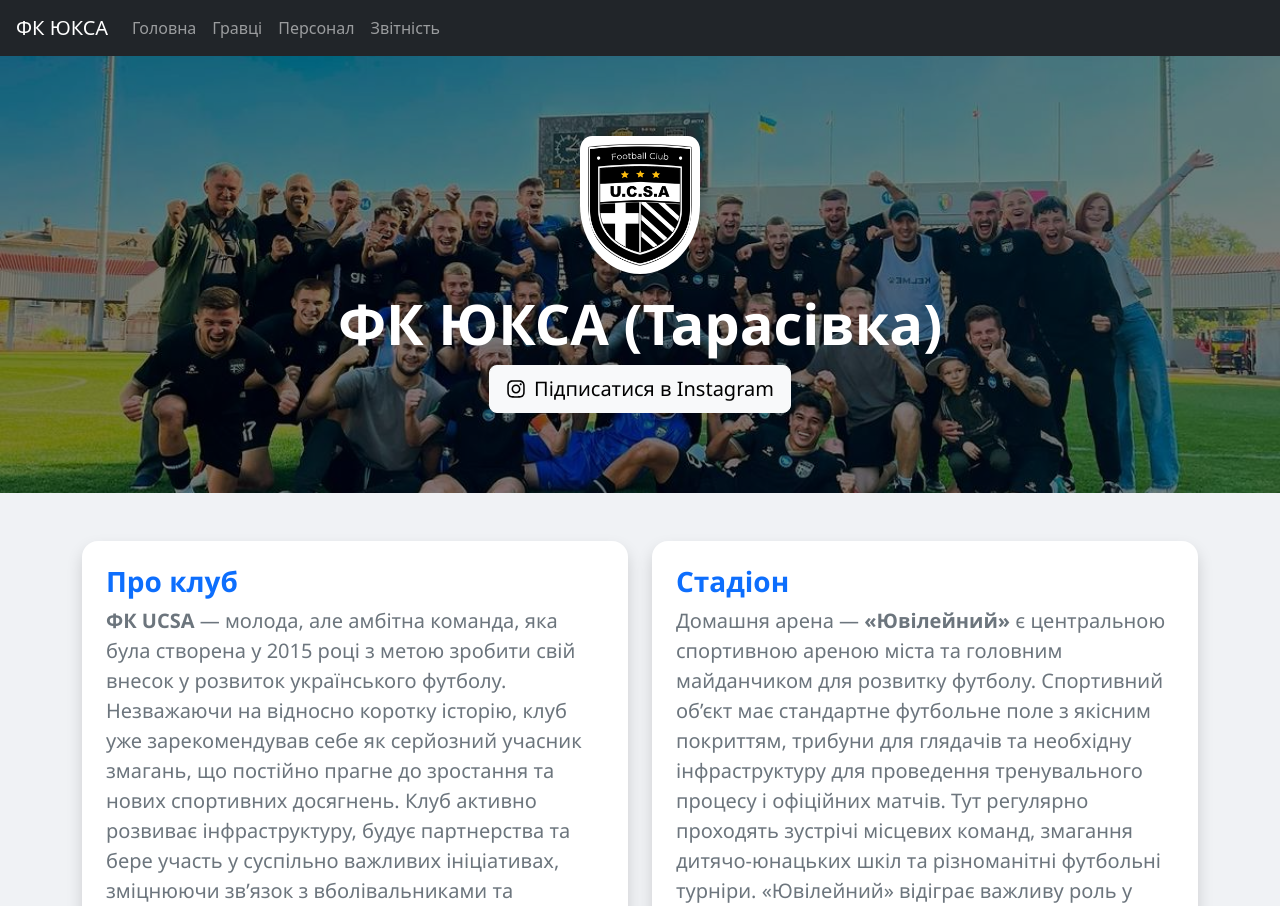
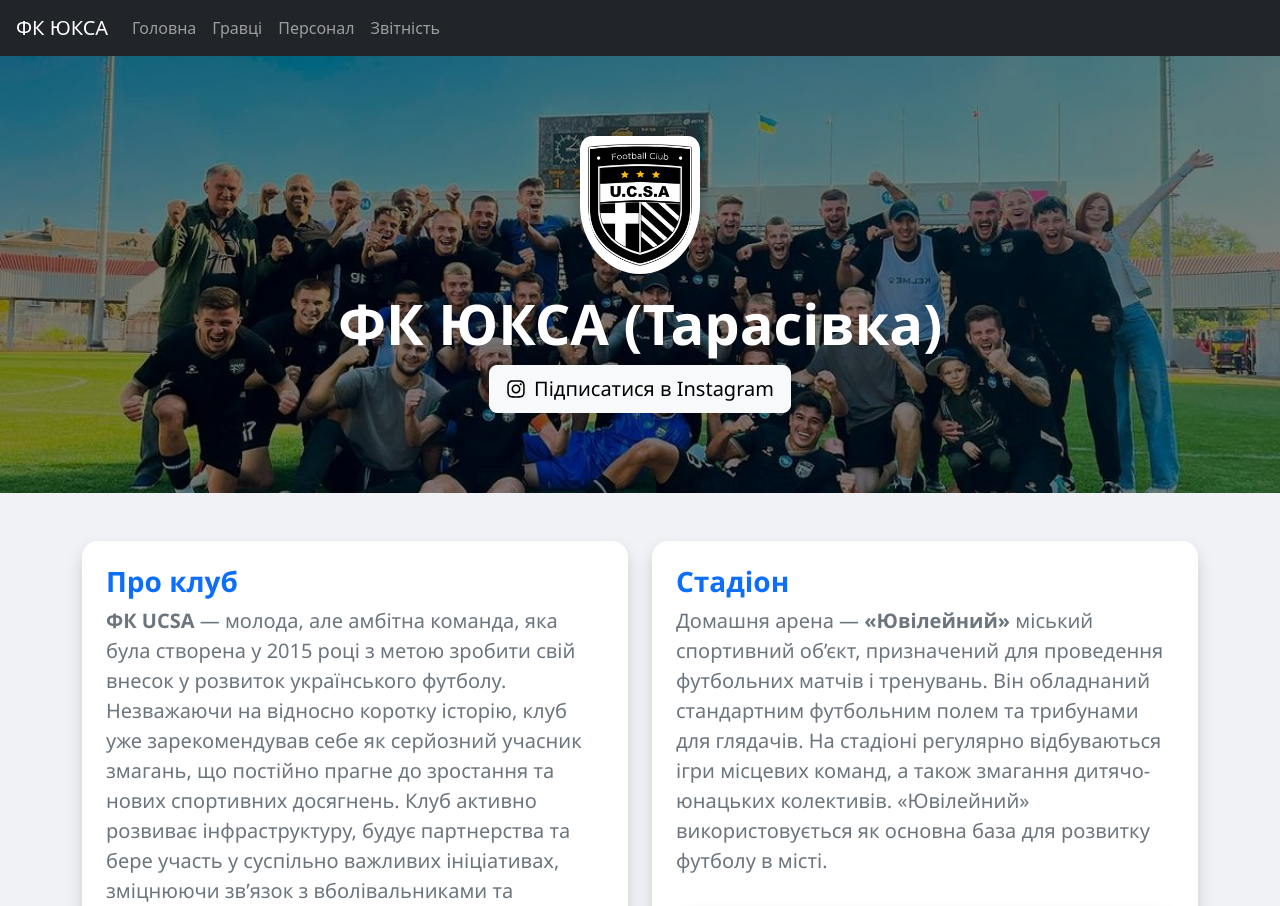
Before and after one commit to FCUCSA/ucsa, a React (Create React App) app: page /#/ in a window 1280 px wide. Shown: the top 906 px of the page. Built offline with nearby package versions, Linux system fonts and the light colour scheme.

Commit message:
Update stadium description for clarity and conciseness

```diff
--- a/src/components/home/HomePage.jsx
+++ b/src/components/home/HomePage.jsx
@@ -101,11 +101,9 @@ const HomePage = () => {
             <div className="p-4 bg-white shadow rounded-4 h-100">
               <h3 className="text-primary fw-bold">Стадіон</h3>
               <p className="text-secondary fs-5">
-                Домашня арена — <strong>«Ювілейний»</strong> є центральною спортивною ареною міста та головним майданчиком
-                для розвитку футболу. Спортивний об’єкт має стандартне футбольне поле з якісним покриттям, трибуни для глядачів
-                та необхідну інфраструктуру для проведення тренувального процесу і офіційних матчів. Тут регулярно проходять зустрічі
-                місцевих команд, змагання дитячо-юнацьких шкіл та різноманітні футбольні турніри. «Ювілейний» відіграє важливу роль
-                у підтримці спортивного життя громади та створює належні умови для занять футболом як для професійних спортсменів, так і для молоді.
+                Домашня арена — <strong>«Ювілейний»</strong> міський спортивний об’єкт, призначений для проведення футбольних матчів
+                і тренувань. Він обладнаний стандартним футбольним полем та трибунами для глядачів. На стадіоні регулярно відбуваються
+                ігри місцевих команд, а також змагання дитячо-юнацьких колективів. «Ювілейний» використовується як основна база для розвитку футболу в місті.
               </p>
               <img
                 src={stadium}
```
